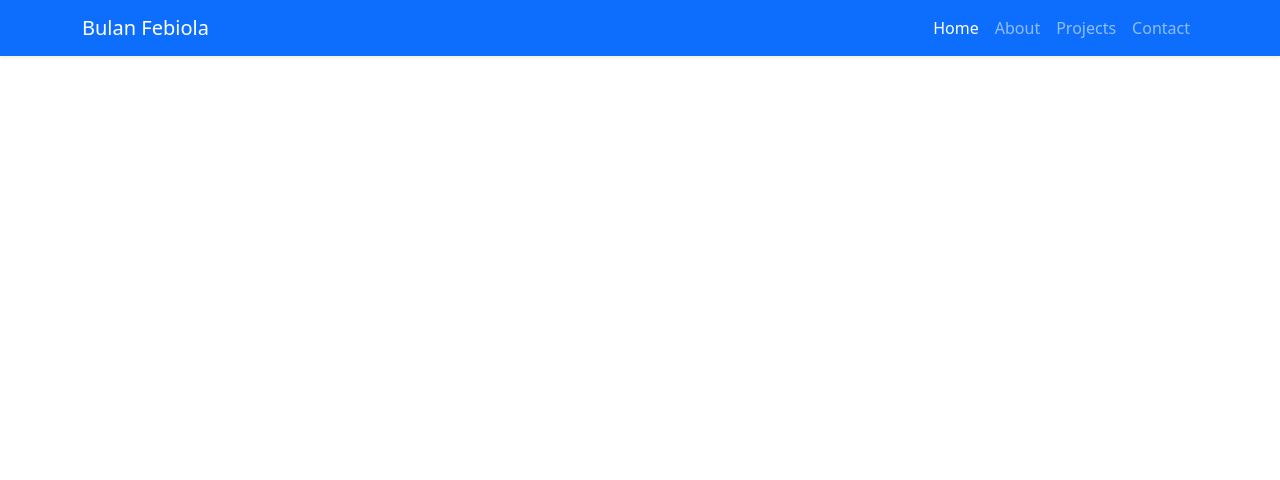
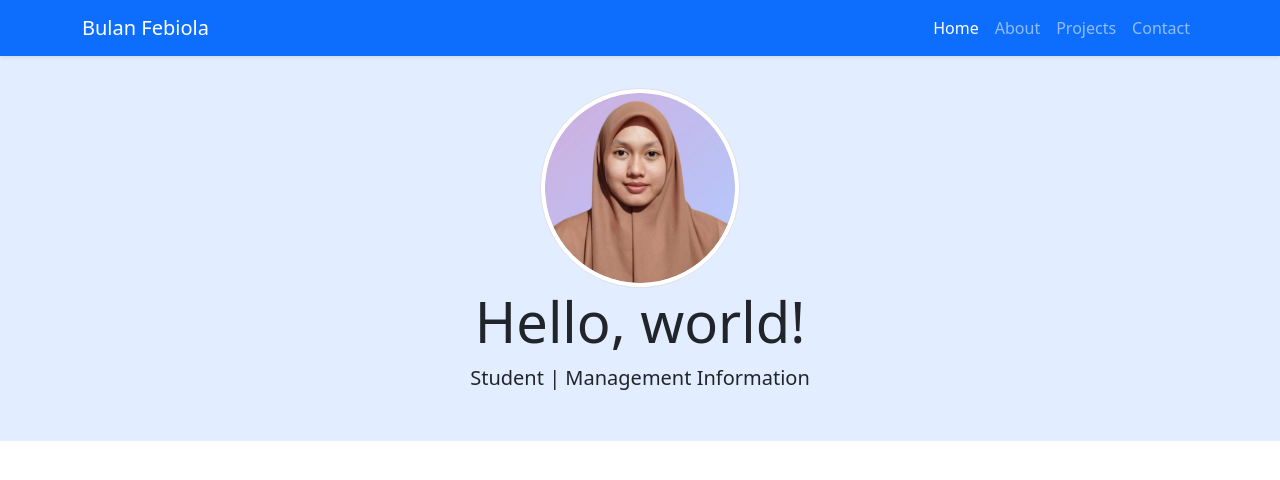
Before and after one commit to Bulanfebiola/Portfolio-Bulan, a plain HTML site: page index.html in a window 1280 px wide. Drawn offline with nearby package versions, Linux system fonts and the light colour scheme.

Commit message:
Membuat Bagian Jumbotron

```diff
--- a/index.html
+++ b/index.html
@@ -4,11 +4,16 @@
     <meta charset="utf-8" />
     <meta name="viewport" content="width=device-width, initial-scale=1" />
     <title>My Portfolio | Bulan Febiola</title>
+
+    <!-- Bootstrap CSS -->
     <link
       href="https://cdn.jsdelivr.net/npm/bootstrap@5.3.7/dist/css/bootstrap.min.css"
       rel="stylesheet"
       integrity="sha384-LN+7fdVzj6u52u30Kp6M/trliBMCMKTyK833zpbD+pXdCLuTusPj697FH4R/5mcr"
       crossorigin="anonymous" />
+
+    <!-- My CSS -->
+    <link rel="stylesheet" href="style.css" />
   </head>
   <body>
     <!-- Navbar -->
@@ -44,6 +49,19 @@
       </div>
     </nav>
     <!-- Akhir Navbar -->
+
+    <!-- Jumbotron -->
+    <section class="jumbotron text-center">
+      <img
+        src="img/me.jpg"
+        alt="Bulan Febiola"
+        width="200"
+        class="rounded-circle img-thumbnail" />
+      <h1 class="display-4">Hello, world!</h1>
+      <p class="lead">Student | Management Information</p>
+    </section>
+    <!-- AkhirJumbotron -->
+
     <script
       src="https://cdn.jsdelivr.net/npm/bootstrap@5.3.7/dist/js/bootstrap.bundle.min.js"
       integrity="sha384-ndDqU0Gzau9qJ1lfW4pNLlhNTkCfHzAVBReH9diLvGRem5+R9g2FzA8ZGN954O5Q"
--- /dev/null
+++ b/style.css
@@ -0,0 +1,4 @@
+.jumbotron {
+  padding: 2rem 1rem;
+  background-color: #e2edff;
+}
```
Also changed, not shown: Screenshot/Navbar.png (renamed from Navbar.png), img/me.jpg (added).
